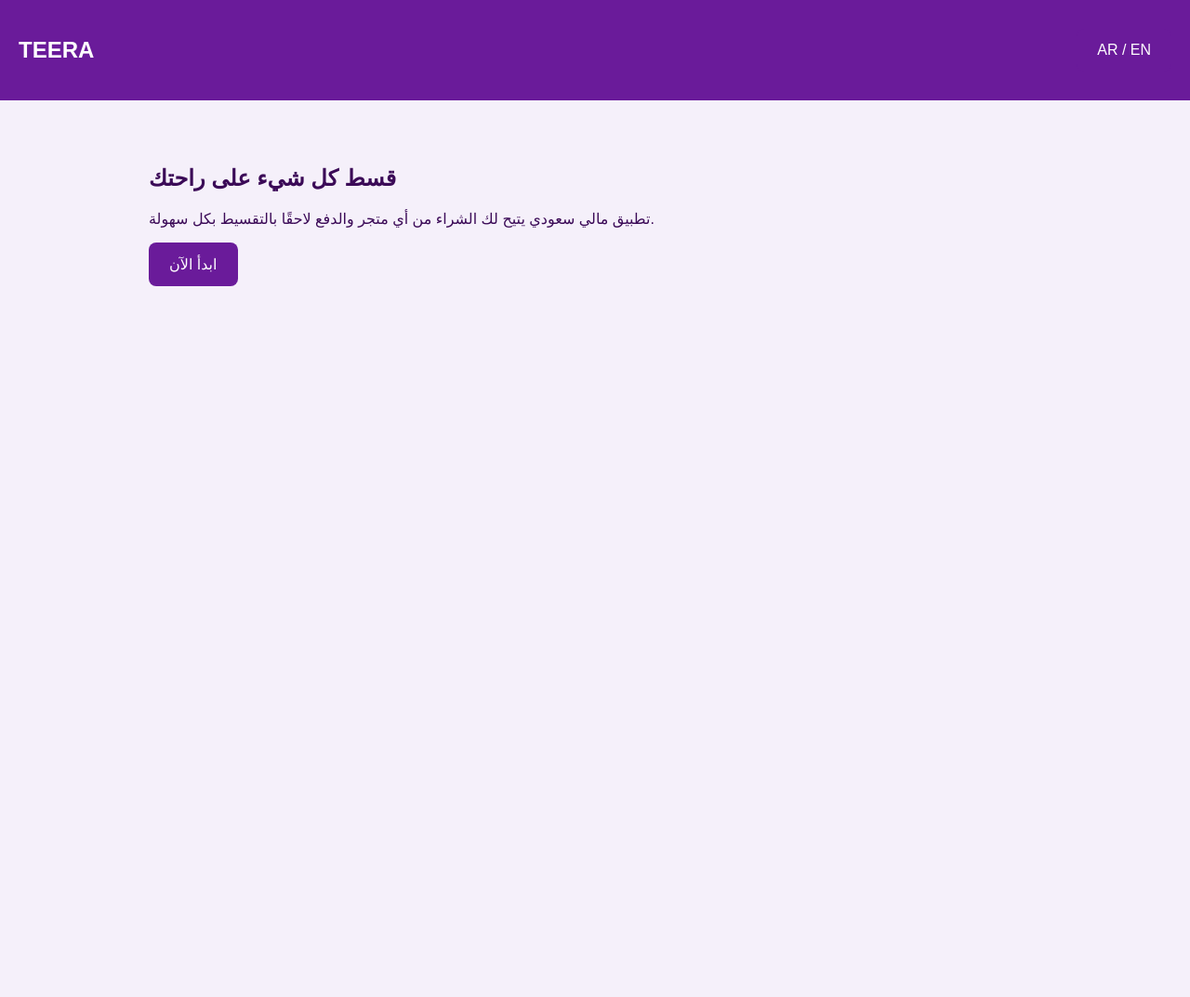
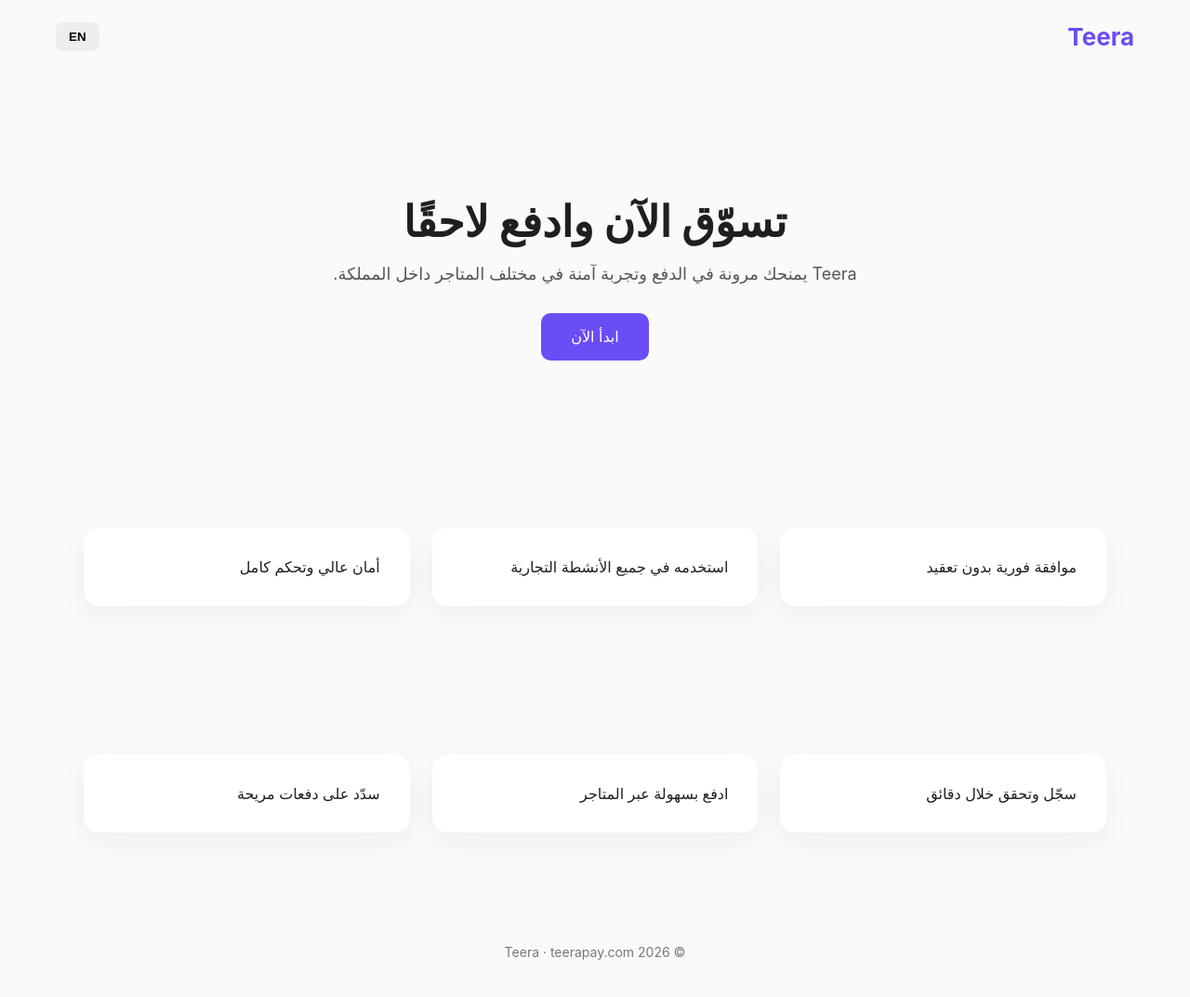
Before and after one commit to kroz15/TEERA, a plain HTML site: page index.html in a window 1280 px wide. Shown: the whole page at 93% size. Before the commit the page ends 800 px from the top, so only its background shows below. Drawn offline with Linux system fonts and the light colour scheme.

Commit message:
Update teera 4

```diff
--- a/index.html
+++ b/index.html
@@ -1,85 +1,93 @@
 <!DOCTYPE html>
-<html lang="ar">
+<html lang="ar" dir="rtl">
 <head>
-<meta charset="UTF-8">
+  <meta charset="UTF-8" />
+  <title>Teera – Flexible Payments</title>
   <meta name="viewport" content="width=device-width, initial-scale=1.0">
-<title>TEERA</title>
 
   <style>
-*{box-sizing:border-box}
-body{
-  margin:0;
-  font-family:Arial, sans-serif;
-  background:#f5f0fa;
-  color:#3b0a57;
-}
-.hidden{display:none}
-
-/* Animations */
-@keyframes fadeIn{from{opacity:0}to{opacity:1}}
-@keyframes slideUp{from{transform:translateY(30px)}to{transform:translateY(0)}}
-
-/* Buttons */
-.btn{
-  background:#6A1B9A;
-  color:white;
-  border:none;
-  padding:14px 22px;
-  border-radius:8px;
-  font-size:16px;
-  cursor:pointer;
-  transition:.3s;
-}
-.btn:hover{background:#7c2db1}
-
-/* Header */
-header{
-  background:#6A1B9A;
-  color:white;
-  padding:20px;
-  display:flex;
-  justify-content:space-between;
-  align-items:center;
+    body {
+      margin: 0;
+      font-family: -apple-system, BlinkMacSystemFont, "Segoe UI", sans-serif;
+      background: #fafafa;
+      color: #1f1f1f;
+      transition: all 0.3s ease;
     }
 
-/* Sections */
-section{
-  padding:50px 20px;
-  max-width:1000px;
-  margin:auto;
-  animation:fadeIn .6s;
+    header {
+      padding: 24px 60px;
+      display: flex;
+      justify-content: space-between;
+      align-items: center;
     }
 
-/* Login */
-input{
-  width:100%;
-  padding:12px;
-  margin:10px 0;
-  border-radius:6px;
-  border:1px solid #ccc;
+    .logo {
+      font-size: 26px;
+      font-weight: 700;
+      color: #6a4df4;
     }
 
-/* Dashboard */
-nav{
-  display:flex;
-  gap:15px;
-  flex-wrap:wrap;
-  margin-bottom:30px;
+    .lang-btn {
+      border: none;
+      background: #eee;
+      padding: 8px 14px;
+      border-radius: 8px;
+      cursor: pointer;
+      font-weight: 600;
     }
-nav .btn{
-  flex:1;
-  min-width:140px;
+
+    .hero {
+      padding: 100px 20px;
+      text-align: center;
+      max-width: 900px;
+      margin: auto;
     }
-.cards{
-  display:grid;
-  grid-template-columns:repeat(auto-fit,minmax(220px,1fr));
-  gap:20px;
+
+    .hero h1 {
+      font-size: 46px;
+      margin-bottom: 16px;
     }
-.card{
-  background:white;
-  padding:20px;
-  border-radius:12px;
-  animation:slideUp .5s;
+
+    .hero p {
+      font-size: 18px;
+      color: #555;
+      margin-bottom: 32px;
+    }
+
+    .cta {
+      background: #6a4df4;
+      color: white;
+      border: none;
+      padding: 16px 32px;
+      border-radius: 10px;
+      font-size: 16px;
+      cursor: pointer;
+    }
+
+    section {
+      padding: 80px 20px;
+      max-width: 1100px;
+      margin: auto;
+    }
+
+    .grid {
+      display: grid;
+      grid-template-columns: repeat(auto-fit, minmax(250px, 1fr));
+      gap: 24px;
+    }
+
+    .card {
+      background: white;
+      padding: 32px;
+      border-radius: 16px;
+      box-shadow: 0 10px 30px rgba(0,0,0,0.05);
+    }
+
+    footer {
+      padding: 40px;
+      text-align: center;
+      font-size: 14px;
+      color: #777;
     }
   </style>
 </head>
@@ -87,104 +95,77 @@ nav .btn{
 <body>
 
 <header>
-  <h2>TEERA</h2>
-  <button class="btn" onclick="toggleLang()">AR / EN</button>
+  <div class="logo">Teera</div>
+  <button class="lang-btn" onclick="toggleLang()">EN</button>
 </header>
 
-<!-- LANDING -->
-<section id="landing">
-  <h1 id="title">قسط كل شيء على راحتك</h1>
-  <p id="desc">
-    تطبيق مالي سعودي يتيح لك الشراء من أي متجر والدفع لاحقًا بالتقسيط بكل سهولة.
+<div class="hero">
+  <h1 id="title">تسوّق الآن وادفع لاحقًا</h1>
+  <p id="subtitle">
+    Teera يمنحك مرونة في الدفع وتجربة آمنة في مختلف المتاجر داخل المملكة.
   </p>
-  <button class="btn" onclick="goLogin()">ابدأ الآن</button>
-</section>
+  <button class="cta" id="cta">ابدأ الآن</button>
+</div>
 
-<!-- LOGIN -->
-<section id="login" class="hidden">
-  <h2 id="loginTitle">تسجيل الدخول</h2>
-  <input placeholder="البريد الإلكتروني">
-  <input type="password" placeholder="كلمة المرور">
-  <button class="btn" onclick="goDashboard()">دخول</button>
-</section>
-
-<!-- DASHBOARD -->
-<section id="dashboard" class="hidden">
-  <h2 id="dashTitle">لوحة التحكم</h2>
-
-  <nav>
-    <button class="btn">المحفظة</button>
-    <button class="btn">الأقساط</button>
-    <button class="btn">الدفع QR</button>
-    <button class="btn">الدعم</button>
-  </nav>
-
-  <div class="cards">
-    <div class="card">
-      <h3 id="limitTitle">الحد الائتماني</h3>
-      <p>4,000 SAR</p>
-    </div>
-    <div class="card">
-      <h3 id="instTitle">الأقساط النشطة</h3>
-      <p>2 عمليات</p>
-    </div>
-    <div class="card">
-      <h3 id="lastTitle">آخر عملية</h3>
-      <p>مطعم – 250 SAR</p>
-    </div>
+<section>
+  <div class="grid">
+    <div class="card" id="f1">موافقة فورية بدون تعقيد</div>
+    <div class="card" id="f2">استخدمه في جميع الأنشطة التجارية</div>
+    <div class="card" id="f3">أمان عالي وتحكم كامل</div>
   </div>
 </section>
 
+<section>
+  <div class="grid">
+    <div class="card" id="s1">سجّل وتحقق خلال دقائق</div>
+    <div class="card" id="s2">ادفع بسهولة عبر المتاجر</div>
+    <div class="card" id="s3">سدّد على دفعات مريحة</div>
+  </div>
+</section>
+
+<footer>
+  © 2026 Teera · teerapay.com
+</footer>
+
 <script>
-let lang="ar";
+  let isArabic = true;
 
-const TEXT={
-  ar:{
-    title:"قسط كل شيء على راحتك",
-    desc:"تطبيق مالي سعودي يتيح لك الشراء من أي متجر والدفع لاحقًا بالتقسيط بكل سهولة.",
-    loginTitle:"تسجيل الدخول",
-    dashTitle:"لوحة التحكم",
-    limitTitle:"الحد الائتماني",
-    instTitle:"الأقساط النشطة",
-    lastTitle:"آخر عملية"
-  },
-  en:{
-    title:"Install everything at your pace",
-    desc:"A Saudi fintech app that lets you shop anywhere and pay later in easy installments.",
-    loginTitle:"Login",
-    dashTitle:"Dashboard",
-    limitTitle:"Credit Limit",
-    instTitle:"Active Installments",
-    lastTitle:"Last Transaction"
+  function toggleLang() {
+    isArabic = !isArabic;
+    document.documentElement.lang = isArabic ? "ar" : "en";
+    document.documentElement.dir = isArabic ? "rtl" : "ltr";
+
+    document.getElementById("title").innerText =
+      isArabic ? "تسوّق الآن وادفع لاحقًا" : "Shop now, pay later";
+
+    document.getElementById("subtitle").innerText =
+      isArabic
+        ? "Teera يمنحك مرونة في الدفع وتجربة آمنة في مختلف المتاجر داخل المملكة."
+        : "Teera gives you flexible and secure payments across Saudi Arabia.";
+
+    document.getElementById("cta").innerText =
+      isArabic ? "ابدأ الآن" : "Get Started";
+
+    document.getElementById("f1").innerText =
+      isArabic ? "موافقة فورية بدون تعقيد" : "Instant approval with no hassle";
+
+    document.getElementById("f2").innerText =
+      isArabic ? "استخدمه في جميع الأنشطة التجارية" : "Works across all merchant types";
+
+    document.getElementById("f3").innerText =
+      isArabic ? "أمان عالي وتحكم كامل" : "High security and full control";
+
+    document.getElementById("s1").innerText =
+      isArabic ? "سجّل وتحقق خلال دقائق" : "Sign up and verify in minutes";
+
+    document.getElementById("s2").innerText =
+      isArabic ? "ادفع بسهولة عبر المتاجر" : "Pay easily in stores";
+
+    document.getElementById("s3").innerText =
+      isArabic ? "سدّد على دفعات مريحة" : "Pay in comfortable installments";
+
+    document.querySelector(".lang-btn").innerText = isArabic ? "EN" : "AR";
   }
-};
-
-function toggleLang(){
-  lang = lang==="ar" ? "en" : "ar";
-  applyLang();
-}
-
-function applyLang(){
-  document.getElementById("title").innerText = TEXT[lang].title;
-  document.getElementById("desc").innerText = TEXT[lang].desc;
-  document.getElementById("loginTitle").innerText = TEXT[lang].loginTitle;
-  document.getElementById("dashTitle").innerText = TEXT[lang].dashTitle;
-  document.getElementById("limitTitle").innerText = TEXT[lang].limitTitle;
-  document.getElementById("instTitle").innerText = TEXT[lang].instTitle;
-  document.getElementById("lastTitle").innerText = TEXT[lang].lastTitle;
-}
-
-function goLogin(){
-  document.getElementById("landing").classList.add("hidden");
-  document.getElementById("login").classList.remove("hidden");
-}
-
-function goDashboard(){
-  document.getElementById("login").classList.add("hidden");
-  document.getElementById("dashboard").classList.remove("hidden");
-}
-
-applyLang();
 </script>
 
 </body>
```
Lines whose indentation alone changed are shown as unchanged.
